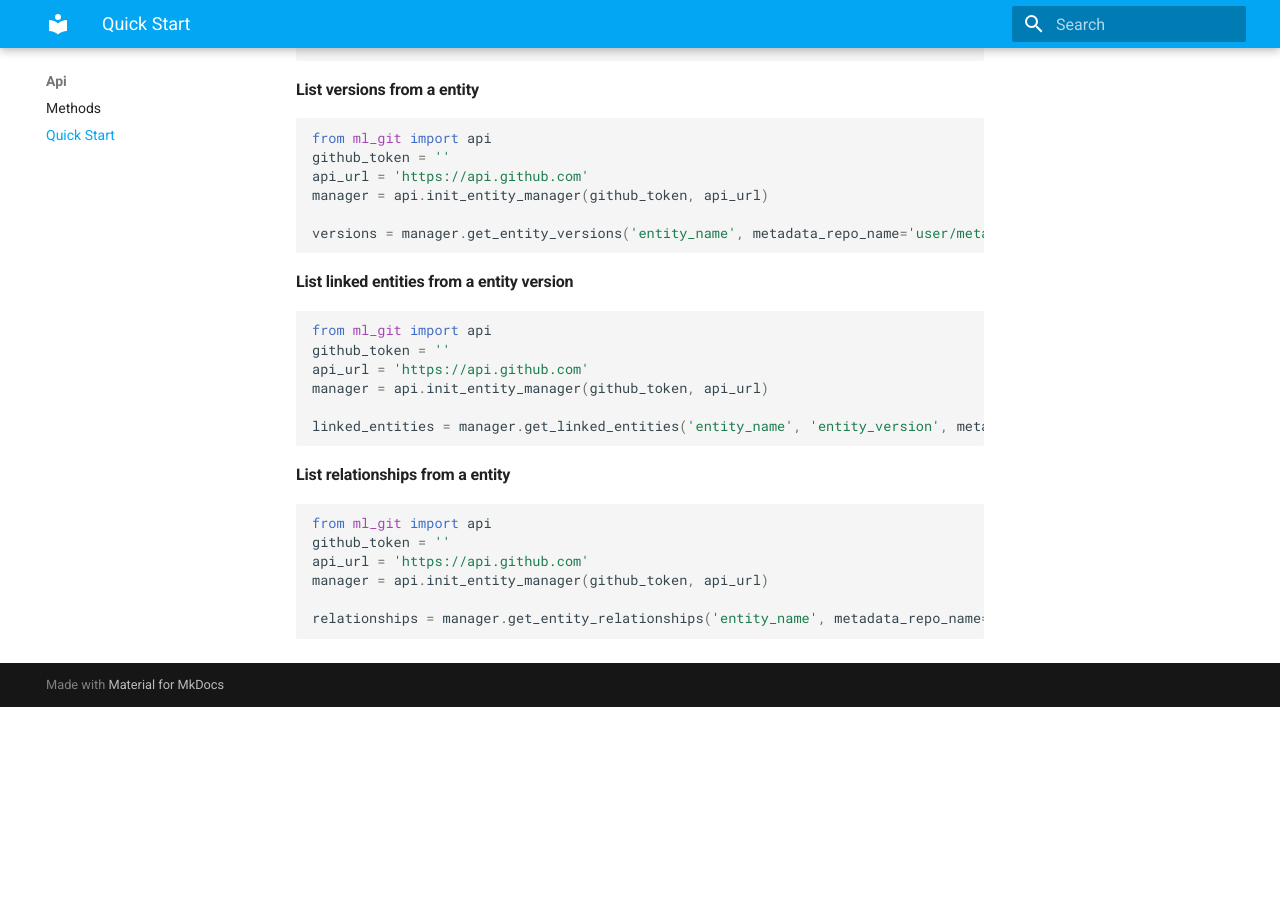
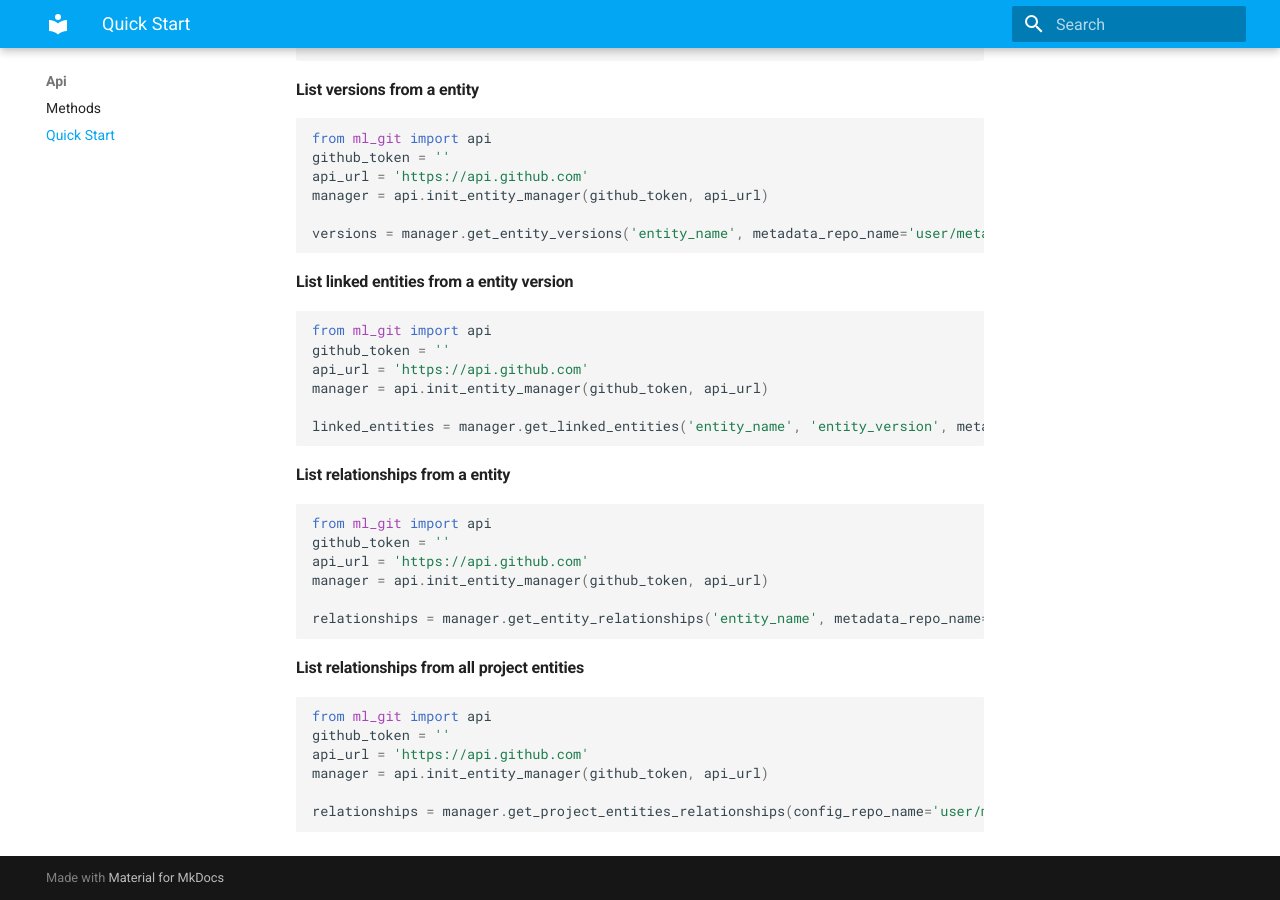
Before and after one commit to zenphantom/ml-git, an MkDocs documentation site: the page built from docs/api/quick_start.md, in a window 1280 px wide and 900 px high, scrolled down 5923 px. Built offline with MkDocs 1.6.1 and Material for MkDocs 9.7.7, drawn with Linux system fonts in a browser that asks for light colours; before the commit the page ends 6630 px from its top, so only the background shows below that.

Commit message:
Addition of documentation

````diff
--- a/docs/api/quick_start.md
+++ b/docs/api/quick_start.md
@@ -317,3 +317,14 @@ manager = api.init_entity_manager(github_token, api_url)
 
 relationships = manager.get_entity_relationships('entity_name', metadata_repo_name='user/metadata_repository')
 ```
+
+
+#### List relationships from all project entities
+```python
+from ml_git import api
+github_token = ''
+api_url = 'https://api.github.com'
+manager = api.init_entity_manager(github_token, api_url)
+
+relationships = manager.get_project_entities_relationships(config_repo_name='user/metadata_repository')
+```
````
Also changed, not shown: docs/api/README.md (+11 -0 lines), 1 other file.
